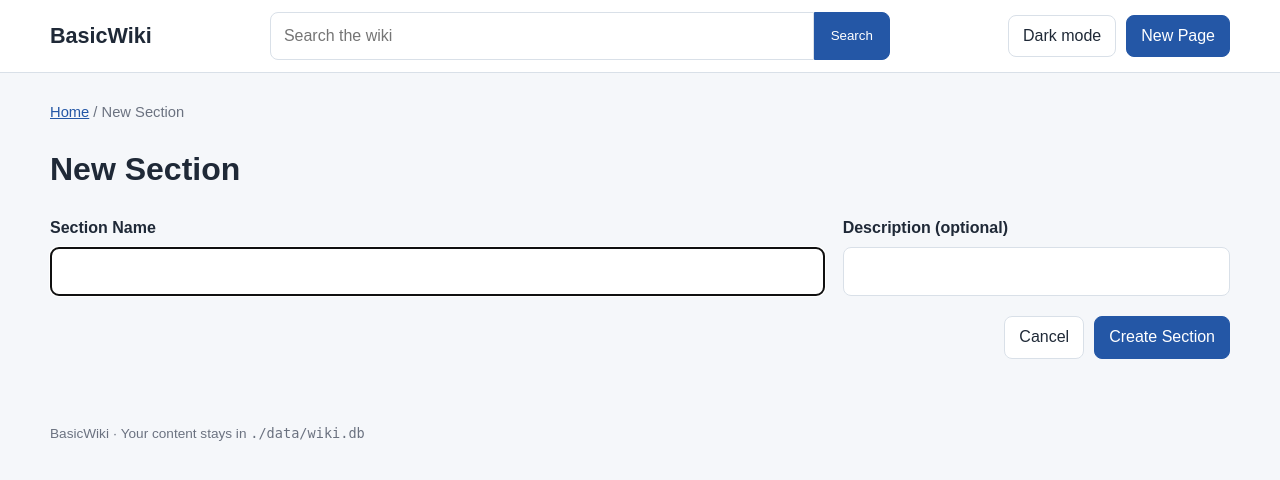
After one commit to jeffavery/BasicWiki, a Flask app: page /sections/new in a window 1280 px wide. The commit adds this page. Shown: the top 480 px of the page. Run offline with Flask 3, Linux system fonts and the light colour scheme; data comes from the database, SQL or seed files in the repository.

Commit message:
Add section creation and light/dark theme toggle

```diff
--- a/app.py
+++ b/app.py
@@ -159,6 +159,43 @@ def home():
     ).fetchall()
 
     return render_template("home.html", sections=sections, recent=recent)
+
+
+@app.route("/sections/new", methods=["GET", "POST"])
+def new_section():
+    name = request.form.get("name", "").strip()
+    description = request.form.get("description", "").strip()
+    error = None
+
+    if request.method == "POST":
+        if not name:
+            error = "Section name is required."
+        else:
+            db = get_db()
+            # Keep slug selection and ordering safe across simultaneous requests.
+            with db:
+                db.execute("BEGIN IMMEDIATE")
+                base = re.sub(r"[^a-z0-9]+", "-", name.lower()).strip("-") or "section"
+                slug = base
+                suffix = 2
+                while db.execute(
+                    "SELECT id FROM sections WHERE slug = ?", (slug,)
+                ).fetchone() is not None:
+                    slug = f"{base}-{suffix}"
+                    suffix += 1
+
+                sort_order = db.execute(
+                    "SELECT COALESCE(MAX(sort_order), 0) + 1 FROM sections"
+                ).fetchone()[0]
+                db.execute(
+                    "INSERT INTO sections (slug, name, description, sort_order) VALUES (?, ?, ?, ?)",
+                    (slug, name, description, sort_order),
+                )
+            return redirect(url_for("section", slug=slug))
+
+    return render_template(
+        "new_section.html", name=name, description=description, error=error
+    )
 
 
 @app.route("/section/<slug>")
--- a/static/style.css
+++ b/static/style.css
@@ -439,3 +439,96 @@ dialog::backdrop {
 .bottom-page-actions form {
     margin: 0;
 }
+
+/* BasicWiki theme toggle */
+.topbar-actions {
+    display: flex;
+    align-items: center;
+    flex-wrap: wrap;
+    justify-content: flex-end;
+    gap: 10px;
+}
+
+.topbar-actions .button {
+    white-space: nowrap;
+}
+
+html[data-theme="dark"] {
+    --bg: #111827;
+    --panel: #1f2937;
+    --text: #e5e7eb;
+    --muted: #a8b3c4;
+    --border: #435168;
+    --accent: #93c5fd;
+    --accent-dark: #1d4ed8;
+    --shadow: 0 4px 18px rgba(0, 0, 0, .2);
+}
+
+html[data-theme="dark"] .topbar,
+html[data-theme="dark"] .button,
+html[data-theme="dark"] .search-form input,
+html[data-theme="dark"] .form-row input,
+html[data-theme="dark"] .form-row select,
+html[data-theme="dark"] .dialog-box input,
+html[data-theme="dark"] .editor-wrap,
+html[data-theme="dark"] .empty,
+html[data-theme="dark"] dialog,
+html[data-theme="dark"] .wiki-link-item {
+    background: var(--panel);
+    color: var(--text);
+}
+
+html[data-theme="dark"] .button.primary,
+html[data-theme="dark"] .search-form button {
+    background: #2563eb;
+    border-color: #2563eb;
+    color: #fff;
+}
+
+html[data-theme="dark"] .button.primary:hover,
+html[data-theme="dark"] .search-form button:hover {
+    background: #1d4ed8;
+}
+
+html[data-theme="dark"] .toolbar {
+    background: #182233;
+}
+
+html[data-theme="dark"] .toolbar button {
+    background: var(--panel);
+    color: var(--text);
+    border-color: var(--border);
+}
+
+html[data-theme="dark"] .page-row:hover,
+html[data-theme="dark"] .wiki-link-item:hover,
+html[data-theme="dark"] .toolbar button:hover {
+    background: #2c3a50;
+}
+
+html[data-theme="dark"] .error {
+    background: #3b2028;
+    color: #fecaca;
+    border-color: #99515e;
+}
+
+html[data-theme="dark"] .button.danger {
+    color: #fca5a5;
+    border-color: #99515e;
+}
+
+html[data-theme="dark"] input::placeholder,
+html[data-theme="dark"] .editor:empty::before {
+    color: var(--muted);
+}
+
+html[data-theme="dark"] .document pre,
+html[data-theme="dark"] .editor pre {
+    background: #0b1120;
+    color: #f3f4f6;
+}
+
+html[data-theme="dark"] :focus-visible {
+    outline: 2px solid var(--accent);
+    outline-offset: 3px;
+}
--- /dev/null
+++ b/static/theme.js
@@ -0,0 +1,49 @@
+(() => {
+    const root = document.documentElement;
+    const preference = window.matchMedia('(prefers-color-scheme: dark)');
+    const storageKey = 'basicwiki-theme';
+    let choice = null;
+
+    try {
+        const saved = localStorage.getItem(storageKey);
+        if (saved === 'light' || saved === 'dark') choice = saved;
+    } catch (_) {}
+
+    function applyTheme() {
+        const theme = choice || (preference.matches ? 'dark' : 'light');
+        root.dataset.theme = theme;
+        root.style.colorScheme = theme;
+
+        const button = document.getElementById('theme-toggle');
+        if (button) {
+            const dark = theme === 'dark';
+            button.textContent = dark ? 'Light mode' : 'Dark mode';
+            button.setAttribute('aria-pressed', String(dark));
+        }
+    }
+
+    applyTheme();
+
+    document.addEventListener('DOMContentLoaded', () => {
+        applyTheme();
+        document.getElementById('theme-toggle').addEventListener('click', () => {
+            choice = root.dataset.theme === 'dark' ? 'light' : 'dark';
+            try {
+                localStorage.setItem(storageKey, choice);
+            } catch (_) {}
+            applyTheme();
+        });
+    });
+
+    preference.addEventListener('change', () => {
+        if (choice === null) applyTheme();
+    });
+
+    window.addEventListener('storage', (event) => {
+        if (event.key === storageKey || event.key === null) {
+            choice = event.newValue === 'light' || event.newValue === 'dark'
+                ? event.newValue : null;
+            applyTheme();
+        }
+    });
+})();
--- a/templates/base.html
+++ b/templates/base.html
@@ -3,6 +3,7 @@
 <head>
     <meta charset="utf-8">
     <meta name="viewport" content="width=device-width, initial-scale=1">
+    <script src="{{ url_for('static', filename='theme.js') }}"></script>
     <title>{% block title %}BasicWiki{% endblock %}</title>
     <link rel="stylesheet" href="{{ url_for('static', filename='style.css') }}">
 </head>
@@ -14,7 +15,13 @@
             <input type="search" name="q" value="{{ request.args.get('q','') }}" placeholder="Search the wiki">
             <button type="submit">Search</button>
         </form>
-        <a class="button primary" href="{{ url_for('new_page') }}">New Page</a>
+        <div class="topbar-actions">
+            <button class="button" id="theme-toggle" type="button"
+                    aria-label="Toggle dark mode" aria-pressed="false">
+                Dark mode
+            </button>
+            <a class="button primary" href="{{ url_for('new_page') }}">New Page</a>
+        </div>
     </div>
 </header>
 
--- /dev/null
+++ b/templates/new_section.html
@@ -0,0 +1,31 @@
+{% extends "base.html" %}
+{% block title %}New Section · BasicWiki{% endblock %}
+
+{% block content %}
+<div class="breadcrumb"><a href="{{ url_for('home') }}">Home</a> / New Section</div>
+
+<h1>New Section</h1>
+
+{% if error %}
+<div class="error" role="alert">{{ error }}</div>
+{% endif %}
+
+<form method="post" action="{{ url_for('new_section') }}" class="edit-form">
+    <div class="form-row">
+        <label>
+            Section Name
+            <input type="text" name="name" value="{{ name }}" required autofocus>
+        </label>
+
+        <label>
+            Description (optional)
+            <input type="text" name="description" value="{{ description }}">
+        </label>
+    </div>
+
+    <div class="form-actions">
+        <a class="button" href="{{ url_for('home') }}">Cancel</a>
+        <button class="button primary" type="submit">Create Section</button>
+    </div>
+</form>
+{% endblock %}
```
Also changed, not shown: templates/home.html (+7 -2 lines).
